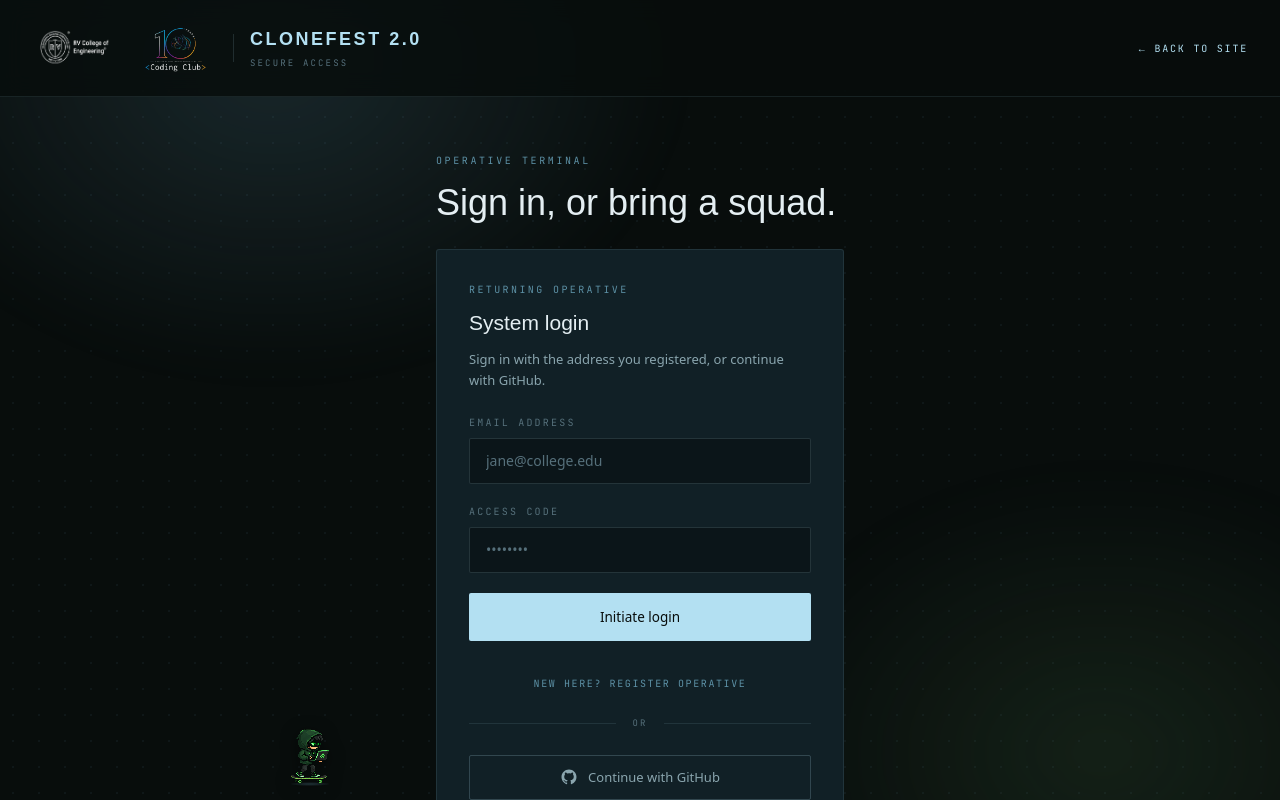
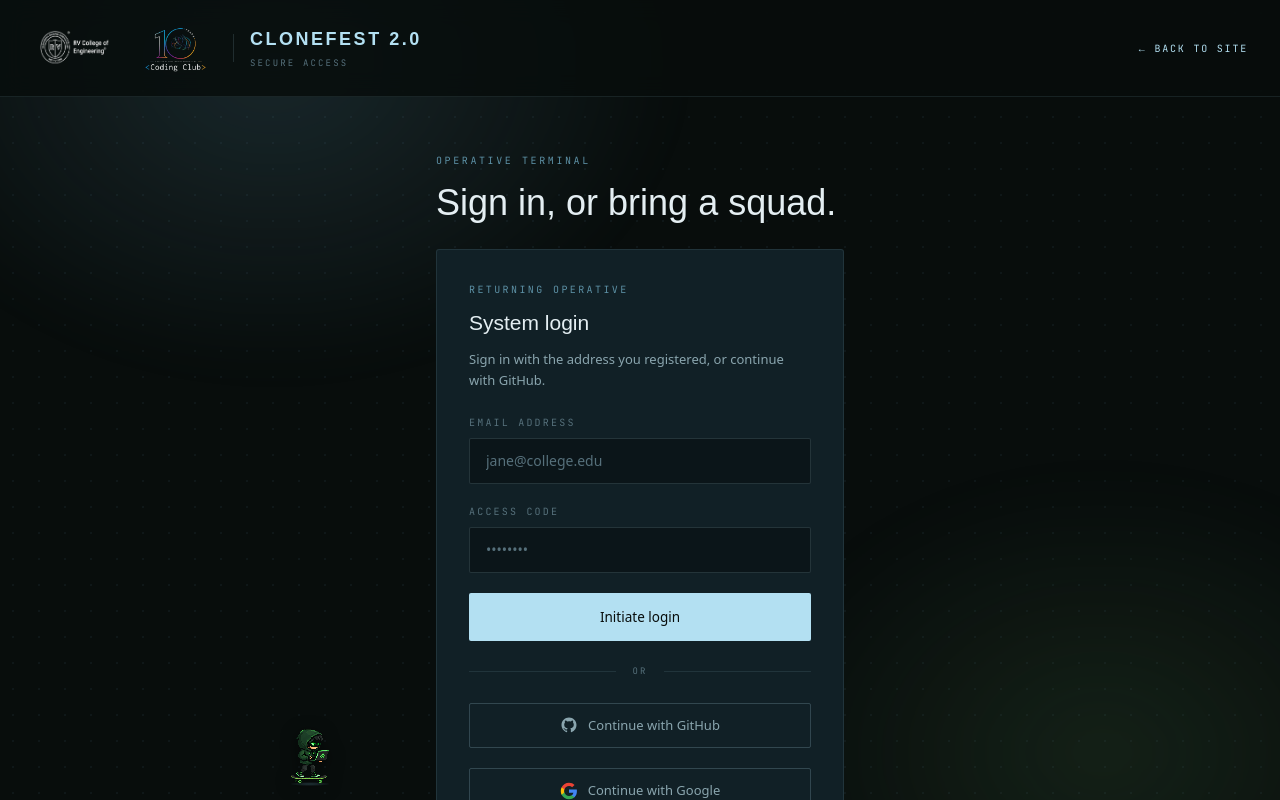
Before and after one commit to Code-with-Prabhjot/clonefest-2.0-website, a React (Vite) app: page /auth in a window 1280 px wide. Shown: the top 800 px of the page. Built offline with nearby package versions, Linux system fonts and the light colour scheme; no server answers; a web font is replaced by a local one.

Commit message:
chore: remove register button and update judge portal/pr modal

```diff
--- a/src/components/auth/LoginForm.jsx
+++ b/src/components/auth/LoginForm.jsx
@@ -157,15 +157,7 @@ export default function LoginForm() {
           {loading ? 'Authenticating…' : (isSignUp ? 'Register operative' : 'Initiate login')}
         </button>
 
-        <div className="text-center pt-2">
-          <button
-            type="button"
-            onClick={() => { setIsSignUp(!isSignUp); setError(null); }}
-            className="font-jet text-[10px] uppercase tracking-[0.16em] text-[#5D91A6] transition-colors hover:text-[#B3E0F2]"
-          >
-            {isSignUp ? 'Already registered? System login' : 'New here? Register operative'}
-          </button>
-        </div>
+        {/* Register toggle removed */}
 
         <div className="flex items-center gap-4 py-1">
           <span className="h-px flex-1 bg-[#B3E0F2]/10" />
--- a/src/components/hacker/SubmitPRModal.jsx
+++ b/src/components/hacker/SubmitPRModal.jsx
@@ -1,6 +1,5 @@
 import { useState, useEffect, useRef } from 'react';
 import { createPortal } from 'react-dom';
-import ReactMarkdown from 'react-markdown';
 import { supabase } from '../../lib/supabase';
 
 /**
--- a/src/pages/JudgePortal.jsx
+++ b/src/pages/JudgePortal.jsx
@@ -1065,7 +1065,6 @@ export default function JudgePortal(props) {
         error={status === 'error' ? error : null}
         onSaveScore={saveScore}
         onRefetch={refetch}
-        me={me}
         settings={settings}
       />
     </>
```
